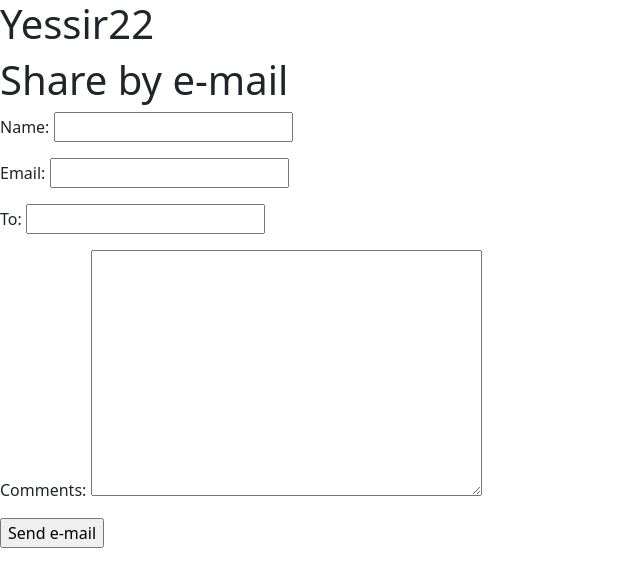
After one commit to Stefan-Andjelic/Business-Form, a Django app: page /share/ in a window 1280 px wide. The commit adds this page. Shown: the top 587 px of the page, without its empty margins (0-640 px from the left). Run offline with Django 4.2, Linux system fonts and the light colour scheme.

Commit message:
successfully send emails to my gmail through forms

```diff
--- /dev/null
+++ b/main/forms.py
@@ -0,0 +1,8 @@
+from django import forms
+
+
+class ContactForm(forms.Form):
+    name = forms.CharField(max_length=25)
+    email = forms.EmailField()
+    to = forms.EmailField()
+    comments = forms.CharField(required=False, widget=forms.Textarea)
--- a/main/templates/base.html
+++ b/main/templates/base.html
@@ -9,7 +9,7 @@
     <link href="https://cdn.jsdelivr.net/npm/bootstrap@5.2.0-beta1/dist/css/bootstrap.min.css" rel="stylesheet" integrity="sha384-0evHe/X+R7YkIZDRvuzKMRqM+OrBnVFBL6DOitfPri4tjfHxaWutUpFmBp4vmVor" crossorigin="anonymous">
 </head>
 <body>
-    <h1>Yessir</h1>
+    <h1>Yessir22</h1>
     {% block content %}{% endblock content %}
 
     <script src="https://cdn.jsdelivr.net/npm/bootstrap@5.2.0-beta1/dist/js/bootstrap.bundle.min.js" integrity="sha384-pprn3073KE6tl6bjs2QrFaJGz5/SUsLqktiwsUTF55Jfv3qYSDhgCecCxMW52nD2" crossorigin="anonymous"></script>
--- a/main/templates/main/home.html
+++ b/main/templates/main/home.html
@@ -4,4 +4,10 @@
 
 {% block content %}
     <p>length</p>
+
+    <p>
+        <a href="{% url "main:post_share"%}">
+          Share this post
+        </a>
+      </p>
 {% endblock content %}
--- /dev/null
+++ b/main/templates/main/share.html
@@ -0,0 +1,19 @@
+{% extends "base.html" %}
+
+{% block title %}Share a post{% endblock title %}
+
+{% block content %}
+  {% if sent %}
+    <h1>E-mail successfully sent</h1>
+    <p>
+      Email was successfully sent to {{ form.cleaned_data.to }}.
+    </p>
+  {% else %}
+    <h1>Share by e-mail</h1>
+    <form method="post">
+      {{ form.as_p }}
+      {% csrf_token %}
+      <input type="submit" value="Send e-mail">
+    </form>
+  {% endif %}
+{% endblock content %}
--- a/main/urls.py
+++ b/main/urls.py
@@ -5,5 +5,6 @@ from . import views
 app_name = 'main'
 
 urlpatterns = [
-    path('', views.main, name='main')
+    path('', views.main, name='main'),
+    path('share/', views.post_share, name='post_share'),
 ]
--- a/main/views.py
+++ b/main/views.py
@@ -1,6 +1,25 @@
+from django.core.mail import send_mail
 from django.http import HttpResponse
 from django.shortcuts import render
+
+from .forms import ContactForm
 
 
 def main(request):
     return render(request, 'main/home.html')
+
+
+def post_share(request):
+    sent = False
+    if request.method == 'POST':
+        form = ContactForm(request.POST)
+        if form.is_valid():
+            # Form fields passed validation
+            cd = form.cleaned_data
+            subject = f"New quote from {cd['name']}"
+            message = f"{cd['name']} has a quote for you! {cd['email']} \n\n Here are his comments: \n {cd['comments']}"
+            send_mail(subject, message, 'stefanandjelic8@gmail.com', [cd['to']])
+            sent = True
+    else:
+        form = ContactForm()
+    return render(request, 'main/share.html', {'form': form, 'sent': sent})
--- /dev/null
+++ b/requirements.txt
@@ -0,0 +1,6 @@
+asgiref==3.5.2
+Django==4.0.5
+python-decouple==3.6
+python-dotenv==0.20.0
+sqlparse==0.4.2
+tzdata==2022.1
```
Also changed, not shown: BusinessForm/settings.py (+15 -1 lines), 1 other file.
